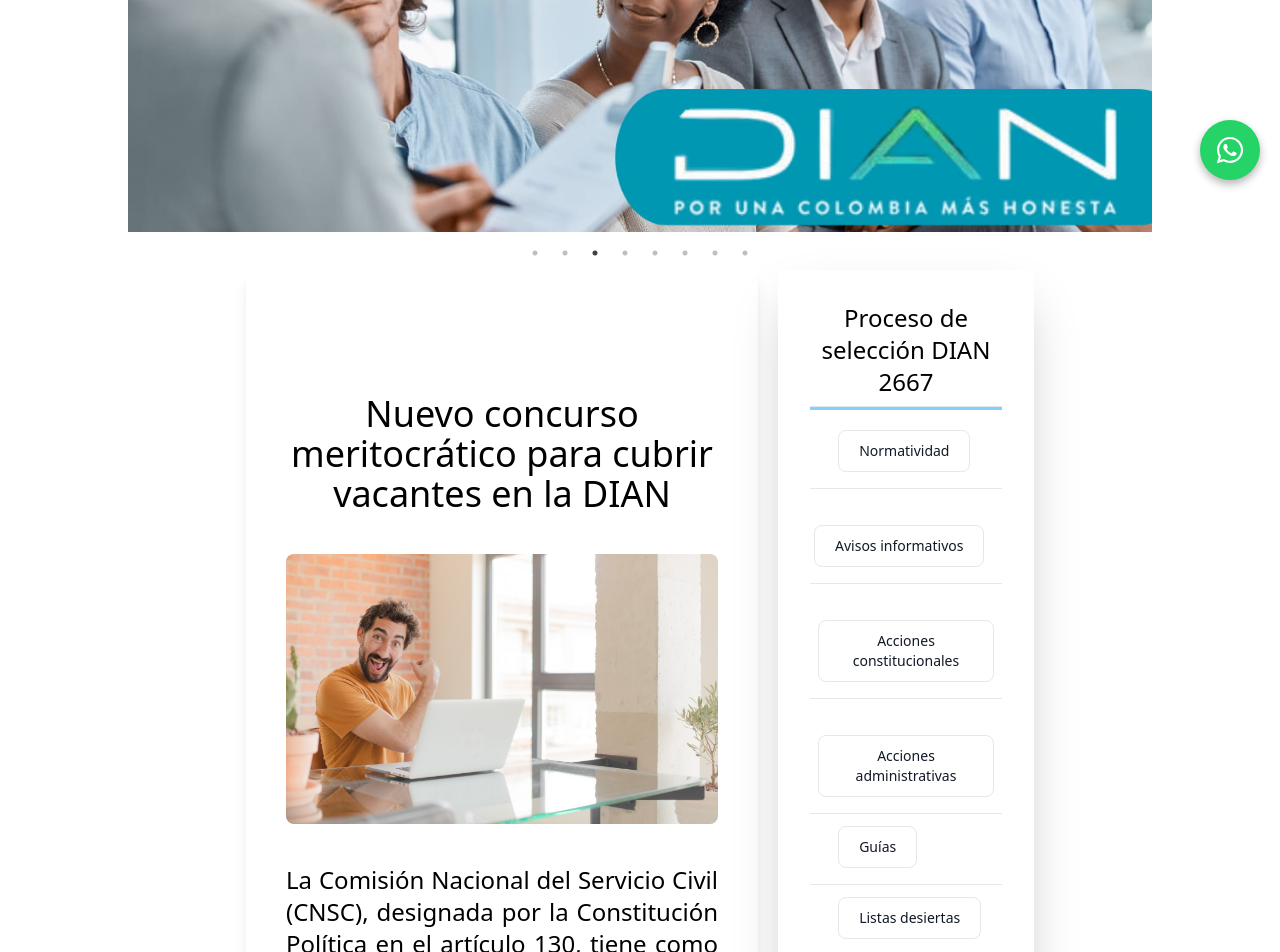
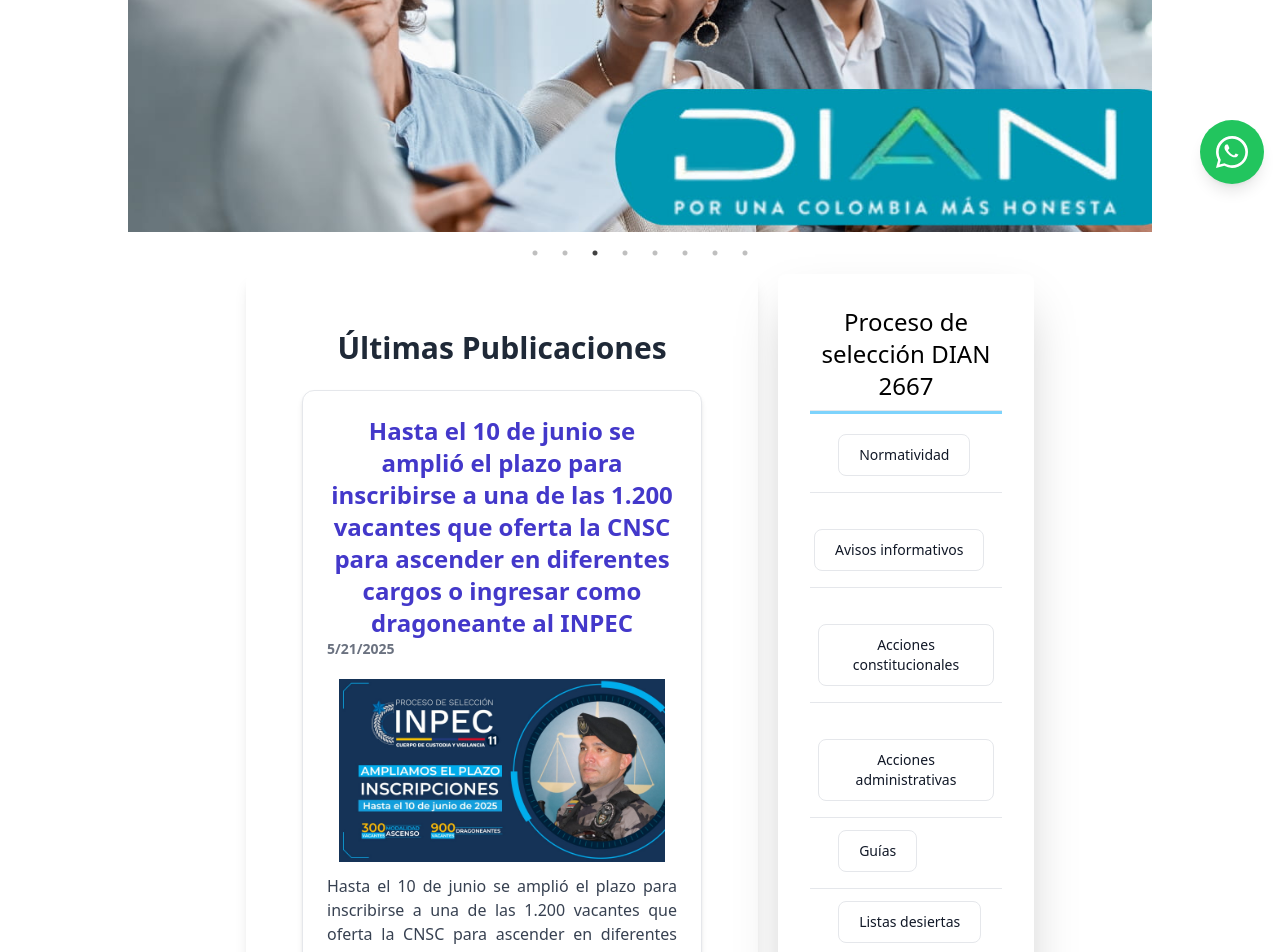
Before and after one commit to jorgeloaiza48/practicasDIAN, a React (Vite) app: page / in a window 1280 px wide. Shown: the part 600-1552 px from the top of the page. Built offline with nearby package versions, Linux system fonts and the light colour scheme; some icons are missing.

Commit message:
tratando de activar anuncios

```diff
--- a/index.html
+++ b/index.html
@@ -6,14 +6,12 @@
   <link rel="icon" type="image/svg+xml" href="/icono.png" />
   <meta name="viewport" content="width=device-width, initial-scale=1.0" />
   <title>Simulacro DIAN</title>
-  <script async src="https://pagead2.googlesyndication.com/pagead/js/adsbygoogle.js?client=ca-pub-1606195439465927" crossorigin="anonymous"></script>
-  <link
-  rel="stylesheet"
-  href="https://cdnjs.cloudflare.com/ajax/libs/font-awesome/6.2.1/css/all.min.css"
-  integrity="sha512-MV7K8+y+gLIBoVD59lQIYicR65iaqukzvf/nwasF0nqhPay5w/9lJmVM2hMDcnK1OnMGCdVK+iQrJ7lzPJQd1w=="
-  crossorigin="anonymous"
-  referrerpolicy="no-referrer"
-/>
+  <script async src="https://pagead2.googlesyndication.com/pagead/js/adsbygoogle.js?client=ca-pub-1606195439465927"
+    crossorigin="anonymous"></script>
+  <link rel="stylesheet" href="https://cdnjs.cloudflare.com/ajax/libs/font-awesome/6.2.1/css/all.min.css"
+    integrity="sha512-MV7K8+y+gLIBoVD59lQIYicR65iaqukzvf/nwasF0nqhPay5w/9lJmVM2hMDcnK1OnMGCdVK+iQrJ7lzPJQd1w=="
+    crossorigin="anonymous" referrerpolicy="no-referrer" />
+  <meta name="google-site-verification" content="tJvCPNaq4Y1oy6XajC55AvPJGBdeh7IIGsGq-tXbuqc" />
 </head>
 
 <body>
--- /dev/null
+++ b/public/posts.json
@@ -0,0 +1,32 @@
+
+
+[
+  {
+    "id": 1,
+    "title": "¿Cómo aplicar a las nuevas vacantes para la DIAN con el CNSC?",
+    "content": "El pasado 19 de noviembre de 2024, el CNSC compartió la Resolución No. 16475 “Por la cual se declara desierto el Proceso de Selección DIAN 2667 en la modalidad de Ascenso, para algunos empleos”. Es por esto que ahora los esfuerzos están centrados en convocar a participar del Proceso de Selección DIAN 2667 para la etapa de inscripciones en Modalidad de Ingreso. Este proceso comenzará el próximo 26 de noviembre y finalizará el 9 de diciembre. Todos los aspirantes que deseen postularse a las vacantes disponibles en esta modalidad deberán inscribirse a través del Sistema de Apoyo para la Igualdad, el Mérito y la Oportunidad – SIMO, allí podrán consultar toda la Oferta Pública de Empleos de Carrera de la DIAN.",
+    "date": "2025-02-20",
+    "image": "./src/page/images/aplicar.jpg"
+  },
+  {
+    "id": 2,
+    "title": "Nuevo concurso meritocrático para cubrir vacantes en la DIAN",
+    "content": "La Comisión Nacional del Servicio Civil (CNSC), designada por la Constitución Política en el artículo 130, tiene como función principal la administración y supervisión de las carreras de los servidores públicos, exceptuando aquellas de carácter especial. Este organismo estatal, con autonomía, lleva a cabo concursos de méritos para la designación de funcionarios que no están sujetos a sistemas de nombramiento específicos establecidos por la ley, según lo dispuesto en el artículo 125 de la Constitución. Los empleos estarán disponibles para los niveles profesional, técnico y asistencial, en los que se requieren diferentes meses o años de experiencia, dependiendo del rol a desempeñar.",
+    "date": "2025-02-18",
+    "image": "./src/page/images/felicidad.jpg"
+  },
+  {
+    "id": 3,
+    "title": "¿Cómo inscribirse en las convocatorias de la CNSC?",
+    "content": "Periódicamente, la Comisión Nacional del Servicio Civil publica en su portal web los procesos de selección que se están adelantando, junto con los acuerdos técnicos o anexos, para que los interesados puedan conocer con más detalle la convocatoria; sin embargo, la inscripción se lleva a cabo directamente en el aplicativo ‘SIMO’, por lo que, para acceder y postularse, deberá ingresar a https://simo.cnsc.gov.co/ y registrarse. Una vez hecho este paso, debe subir todos los documentos necesarios tanto de experiencia laboral como de formación académica. Luego, dar clic en el botón 'Oferta Pública de Empleos de Carrera' (OPEC) e indicar el proceso de selección en el que desea participar.",
+    "date": "2025-05-19",
+    "image": "./src/page/images/inscripcion.webp"
+  },
+  {
+    "id": 4,
+    "title": "Hasta el 10 de junio se amplió el plazo para inscribirse a una de las 1.200 vacantes que oferta la CNSC para ascender en diferentes cargos o ingresar como dragoneante al INPEC",
+    "content": "Hasta el 10 de junio se amplió el plazo para inscribirse a una de las 1.200 vacantes que oferta la CNSC para ascender en diferentes cargos o ingresar como dragoneante al INPEC Bogotá. Viernes, 16 de mayo de 2025. Hasta el 10 de junio estará abierta la etapa de inscripciones del proceso de selección INPEC 11 con el que la Comisión Nacional del Servicio Civil (CNSC) oferta 1.200 vacantes en todo el país, 300 de las cuales son para ascender dentro de la entidad y 900 para ingresar en el cargo de dragoneantes. Los funcionarios interesados en ascender dentro de la entidad, y hombres y mujeres entre los 18 y 25 años interesados en ser dragoneantes podrán inscribirse a uno de estos empleos en el aplicativo SIMO, así como pagar los derechos de participación, de acuerdo con el nivel para el que apliquen cuyos valores para este año son: •    Niveles técnico y asistencial:  $47.450 •    Empleos pertenecientes a los demás niveles jerárquicos: $71.200 Es importante recordar que cada aspirante puede aplicar solo a un (1) empleo en una de las modalidades (ascenso o ingreso) y debe realizar la inscripción con tiempo cancelando los derechos de participación en las sucursales de Bancolombia, corresponsales bancarios, por el botón PSE y el botón Bancolombia. ",
+    "date": "2025-05-21",
+    "image": "./src/page/images/inpec.jpeg"
+  }
+]
--- /dev/null
+++ b/src/components/posts/PostsList.jsx
@@ -0,0 +1,40 @@
+import { useEffect, useState } from 'react';
+
+export const PostsList = () => {
+  const [posts, setPosts] = useState([]);
+
+  useEffect(() => {
+    fetch('/posts.json')
+      .then(res => res.json())
+      .then(data => {
+        // Ordena por fecha descendente
+        const sorted = data.sort((a, b) => new Date(b.date) - new Date(a.date));
+        setPosts(sorted);
+      });
+  }, []);
+
+  return (
+    <section className="max-w-3xl mx-auto p-4">
+      <h1 className="text-3xl font-bold text-center text-gray-800 mb-6">
+        Últimas Publicaciones
+      </h1>
+      <div className="space-y-6">
+        {posts.map((post) => (
+          <article
+            key={post.id}
+            className="bg-white shadow-md rounded-xl p-6 border border-gray-200"
+          >
+            <h2 className="text-2xl font-semibold text-indigo-700 text-center">
+              {post.title}
+            </h2>
+            <p className="text-sm text-gray-500 mb-2 font-bold">
+              {new Date(post.date).toLocaleDateString()}
+            </p>
+            <img className='p-3' src={post.image} alt=''/>
+            <p className="text-gray-700 text-justify">{post.content}</p>
+          </article>
+        ))}
+      </div>
+    </section>
+  );
+}
--- a/src/components/whatsappboton/WhatsAppButton.jsx
+++ b/src/components/whatsappboton/WhatsAppButton.jsx
@@ -36,7 +36,7 @@
 };
  */
 
-import React, { useState, useEffect } from "react";
+/* import React, { useState, useEffect } from "react";
 import { FaWhatsapp } from "react-icons/fa";
 
 const buttonStyle = {
@@ -97,3 +97,28 @@
     </>
   );
 };
+ */
+
+import React from 'react';
+
+export const WhatsAppButton = () => {
+  return (
+    <a
+      href="https://wa.me/573122727084"
+      target="_blank"
+      rel="noopener noreferrer"
+      aria-label="Chatea por WhatsApp"
+      className="fixed bottom-4 right-4 z-50 w-14 h-14 md:w-16 md:h-16 bg-green-500 rounded-full flex items-center justify-center shadow-lg hover:bg-green-600 transition"
+    >
+      <svg
+        className="w-7 h-7 md:w-8 md:h-8 text-white"
+        fill="currentColor"
+        viewBox="0 0 24 24"
+        aria-hidden="true"
+        xmlns="http://www.w3.org/2000/svg"
+      >
+        <path d="M20.52 3.48A11.93 11.93 0 0 0 12 0C5.4 0 .02 5.37 0 12c0 2.11.56 4.15 1.61 5.95L0 24l6.25-1.63A11.94 11.94 0 0 0 12 24c6.63 0 12-5.37 12-12a11.93 11.93 0 0 0-3.48-8.52zM12 22c-1.86 0-3.69-.48-5.3-1.38l-.38-.22-3.7.96.99-3.6-.25-.37A9.97 9.97 0 0 1 2 12c0-5.52 4.48-10 10-10s10 4.48 10 10-4.48 10-10 10zm5.13-7.87c-.28-.14-1.63-.8-1.88-.9-.25-.1-.43-.14-.62.14s-.71.9-.87 1.08c-.16.17-.32.19-.6.05a8.14 8.14 0 0 1-2.39-1.48 9.1 9.1 0 0 1-1.68-2.1c-.17-.3 0-.47.13-.6.13-.13.3-.33.44-.5.14-.16.19-.28.28-.46.1-.18.05-.35-.02-.5-.07-.14-.62-1.5-.85-2.05-.22-.53-.45-.45-.62-.45l-.53-.01c-.17 0-.44.06-.67.28s-.88.86-.88 2.1c0 1.24.9 2.44 1.02 2.61.12.17 1.78 2.85 4.3 4 .6.26 1.06.41 1.42.52.6.19 1.15.17 1.58.1.48-.07 1.48-.6 1.7-1.18.21-.58.21-1.07.15-1.18-.07-.1-.25-.16-.53-.3z" />
+      </svg>
+    </a>
+  );
+};
--- a/src/page/Home.jsx
+++ b/src/page/Home.jsx
@@ -3,9 +3,6 @@
 import slogan from './images/slogan.jpg'
 import logo from './images/logodian.png'
 import logocontraloria from './images/logocontraloria.png'
-import felicidad from './images/felicidad.jpg'
-import aplicar from './images/aplicar.jpg'
-import inscripcion from './images/inscripcion.webp'
 import { Link } from 'react-router-dom'
 import AccountBalanceIcon from '@mui/icons-material/AccountBalance';
 import CampaignIcon from '@mui/icons-material/Campaign';
@@ -31,17 +28,17 @@
 import ChildCareIcon from '@mui/icons-material/ChildCare';
 import { SeccionComentarios } from '../components/seccionComentarios/SeccionComentarios'
 import { Carrusel } from '../components/carrusel/Carrusel'
-
+import { PostsList } from '../components/posts/PostsList'
 
 
 export const Home = () => {
     return (
 
-        <div className=" flex justify-center items-center flex-col">
+        <div className="flex justify-center items-center flex-col">
             <div className='bg-red-500 w-full h-3'></div> {/* banda roja */}
 
-
-            <div className="bg-cyan-500 text-white text-2xl font-bold text-center p-5 w-full">
+            <div className='flex flex-col justify-center mx-auto w-full p-1'>
+                <div className="bg-cyan-500 text-white text-sm font-bold text-center p-5 w-full md:text-xl">
                     <ul className='flex gap-10 justify-center'>
                         <li className=''><a href='https://cv-jorge-loaiza.vercel.app/'>Acerca del autor</a></li>
                         <Link to='/category/list'><li className=''>Practicar por temas</li></Link>
@@ -51,7 +48,7 @@
                 </div>
 
                 <div className='w-full mx-auto mt-5 mb-2'><Carrusel /></div>
-
+            </div>
 
             <br></br>
             {/*  <div className="m-5">
@@ -63,7 +60,8 @@
 
 
                 <div className='flex flex-col items-center p-10 w-2/5 rounded-lg bg-white shadow-lg'>
-                    <div className="container mt-20">
+                    <PostsList />
+                    {/*  <div className="container mt-20">
                         <div className="content space-y-10 mt-1">
                             <h1 className="text-4xl text-center ">Nuevo concurso meritocrático para cubrir vacantes en la DIAN</h1>
                             <img className="rounded-lg" src={felicidad} alt="" />
@@ -116,7 +114,7 @@
                         </div>
                         <div className="clear"></div>
                     </div>
-
+ */}
                 </div>
 
 
```
Also changed, not shown: src/page/images/inpec.jpeg (added), src/page/images/slogan.webp (deleted). Lines whose indentation alone changed are shown as unchanged.
